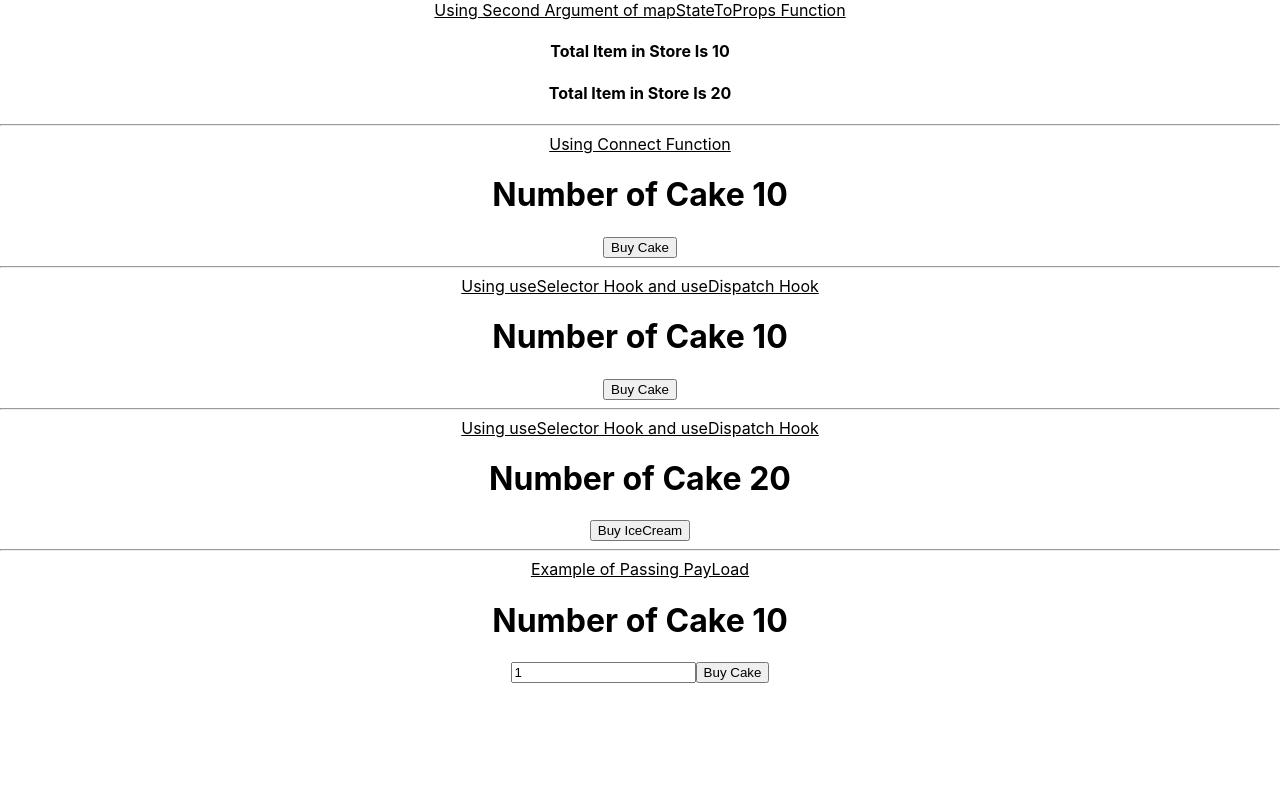
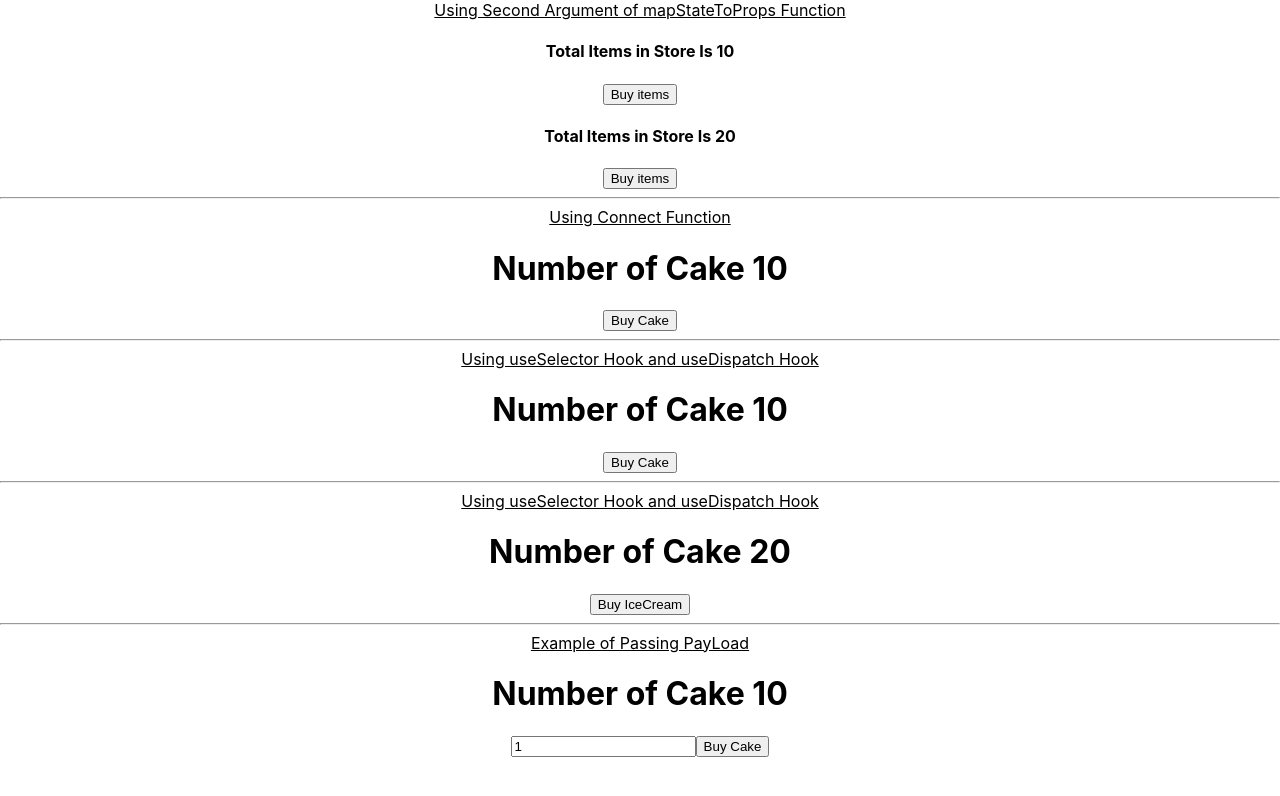
Before and after one commit to hardikd-zignuts/Redux-Tutorial, a React (Create React App) app in the folder redux-cake-shop/: page / in a window 1280 px wide. Shown: the top 796 px of the page. Built offline with nearby package versions, Linux system fonts and the light colour scheme.

Commit message:
use Parent Props using mapDispatchToProps

```diff
--- a/redux-cake-shop/src/components/ItemContainer.jsx
+++ b/redux-cake-shop/src/components/ItemContainer.jsx
@@ -1,10 +1,13 @@
 import React from "react";
 import { connect } from "react-redux";
+import { buyCake } from "../Redux/cake/cakeAction";
+import buyIceCream from "../Redux/iceCream/iceCreamActions";
 
 const ItemContainer = (props) => {
   return (
     <div>
-      <h4>Total Item in Store Is {props.items}</h4>
+      <h4>Total Items in Store Is {props.items}</h4>
+      <button onClick={props.buyItem}>Buy items</button>
     </div>
   );
 };
@@ -18,4 +21,14 @@ const mapStateToProps = (state, ownProps) => {
   };
 };
 
-export default connect(mapStateToProps)(ItemContainer);
+const mapDispatchToProps = (dispatch, ownProps) => {
+  const buyItem = ownProps.cake
+    ? () => dispatch(buyCake())
+    : () => dispatch(buyIceCream());
+
+  return {
+    buyItem,
+  };
+};
+
+export default connect(mapStateToProps, mapDispatchToProps)(ItemContainer);
```
